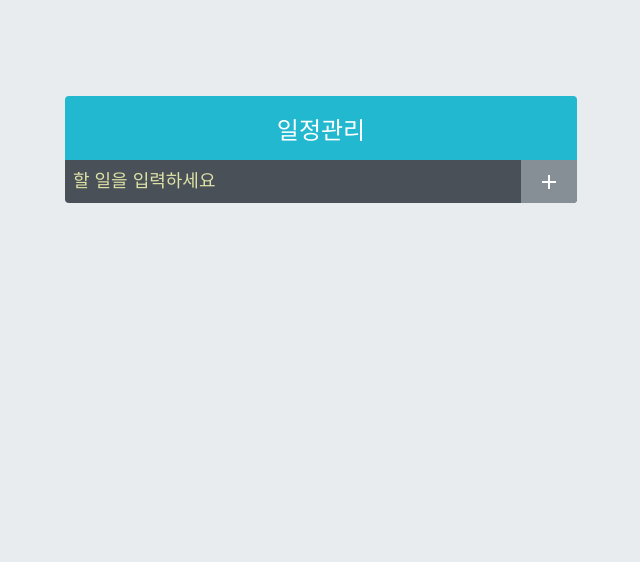
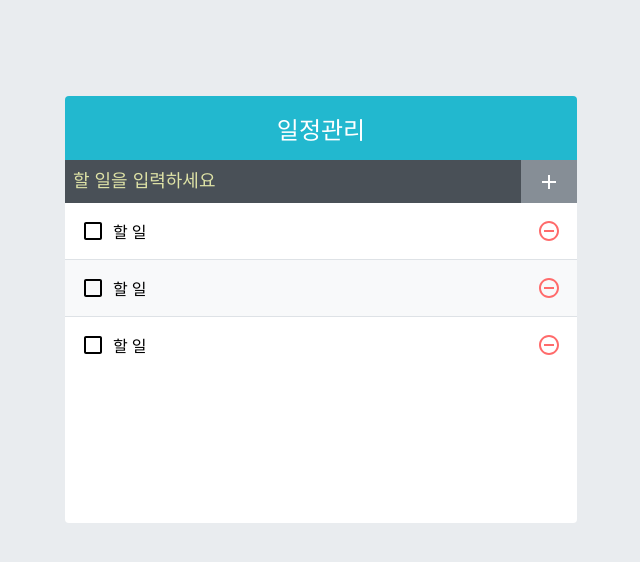
Before and after one commit to junsung5779/ReactStudy, a React (Create React App) app in the folder todo-app/: page / in a window 1280 px wide. Shown: the top 562 px of the page, without its empty margins (319-959 px from the left). Built offline with nearby package versions, Linux system fonts and the light colour scheme.

Commit message:
TodoComponent Styling

```diff
--- a/todo-app/src/App.js
+++ b/todo-app/src/App.js
@@ -1,12 +1,14 @@
 import TodoInsert from './components/TodoInsert';
+import TodoList from './components/TodoList';
 import TodoTemplate from './components/TodoTemplate';
 
 const App = () => {
-  return (
-    <TodoTemplate>
-      <TodoInsert />
-    </TodoTemplate>
-  );
+    return (
+        <TodoTemplate>
+            <TodoInsert />
+            <TodoList />
+        </TodoTemplate>
+    );
 };
 
 export default App;
--- /dev/null
+++ b/todo-app/src/components/TodoList.js
@@ -0,0 +1,13 @@
+import TodoListItem from './TodoListItem';
+import './TodoList.scss';
+
+const TodoList = () => {
+    return (
+        <div className="TodoList">
+            <TodoListItem />
+            <TodoListItem />
+            <TodoListItem />
+        </div>
+    );
+};
+export default TodoList;
--- /dev/null
+++ b/todo-app/src/components/TodoList.scss
@@ -0,0 +1,5 @@
+.TodoList {
+    min-height: 320px;
+    max-height: 513px;
+    overflow-y: auto;
+}
--- /dev/null
+++ b/todo-app/src/components/TodoListItem.js
@@ -0,0 +1,21 @@
+import {
+    MdCheckBoxOutlineBlank,
+    MdCheckBox,
+    MdRemoveCircleOutline,
+} from 'react-icons/md';
+import './TodoListItem.scss';
+
+const TodoListItem = () => {
+    return (
+        <div className="TodoListItem">
+            <div className="checkbox">
+                <MdCheckBoxOutlineBlank />
+                <div className="text">할 일</div>
+            </div>
+            <div className="remove">
+                <MdRemoveCircleOutline />
+            </div>
+        </div>
+    );
+};
+export default TodoListItem;
--- /dev/null
+++ b/todo-app/src/components/TodoListItem.scss
@@ -0,0 +1,47 @@
+.TodoListItem {
+    padding: 1rem;
+    display: flex;
+    align-items: center; // 세로 중앙 정렬
+    &:nth-child(even) {
+        background: #f8f9fa;
+    }
+    .checkbox {
+        cursor: pointer;
+        flex: 1; // 차지할 수 있는 영역 모두 차지
+        display: flex;
+        align-items: center; // 세로 중앙 정렬
+        svg {
+            // 아이콘
+            font-size: 1.5rem;
+        }
+        .text {
+            margin-left: 0.5rem;
+            flex: 1; // 차지할 수 있는 영역 모두 차지
+        }
+        // 체크되었을 때 보여 줄 스타일
+        &.checked {
+            svg {
+                color: #22b8cf;
+            }
+            .text {
+                color: #adb5bd;
+                text-decoration: line-through;
+            }
+        }
+    }
+    .remove {
+        display: flex;
+        align-items: center;
+        font-size: 1.5rem;
+        color: #ff6b6b;
+        cursor: pointer;
+        &:hover {
+            color: #ff8787;
+        }
+    }
+
+    // 엘리먼트 사이사이에 테두리를 넣어 줌
+    & + & {
+        border-top: 1px solid #dee2e6;
+    }
+}
```
Also changed, not shown: todo-app/src/components/TodoInsert.js (indentation only), todo-app/src/components/TodoInsert.scss (indentation only), todo-app/src/components/TodoTemplate.js (indentation only), 1 other file (tests, documents, lock files or other folders).
